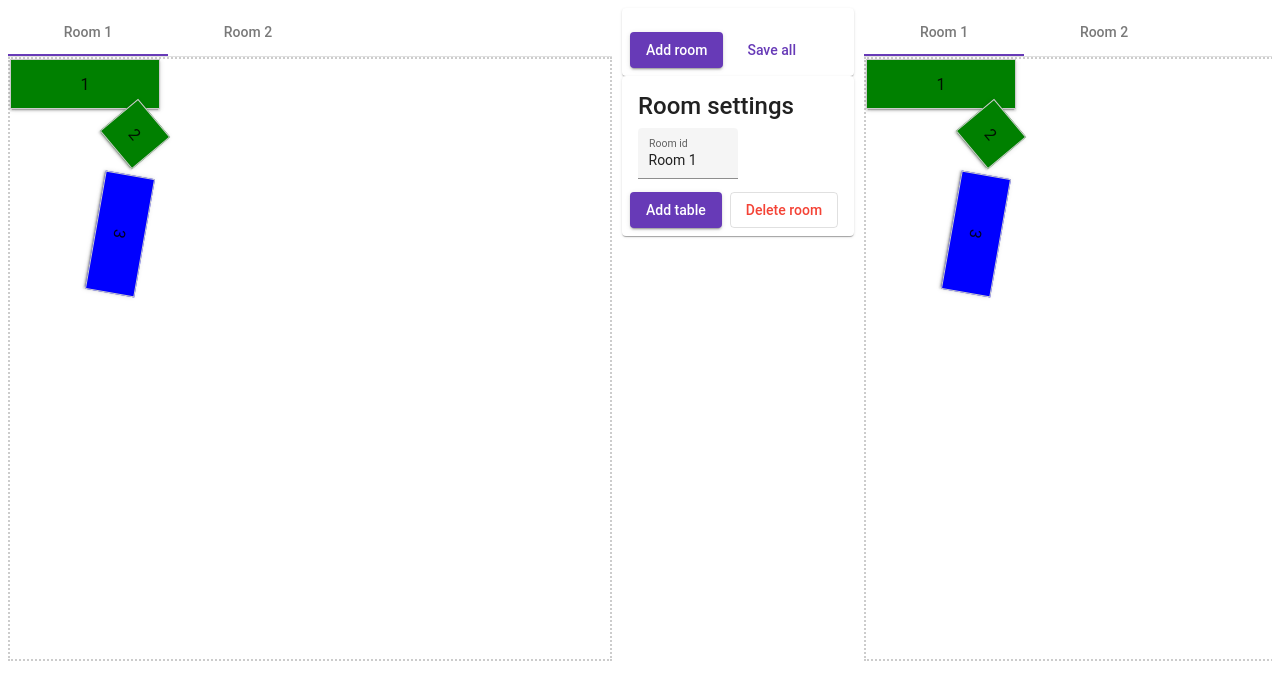
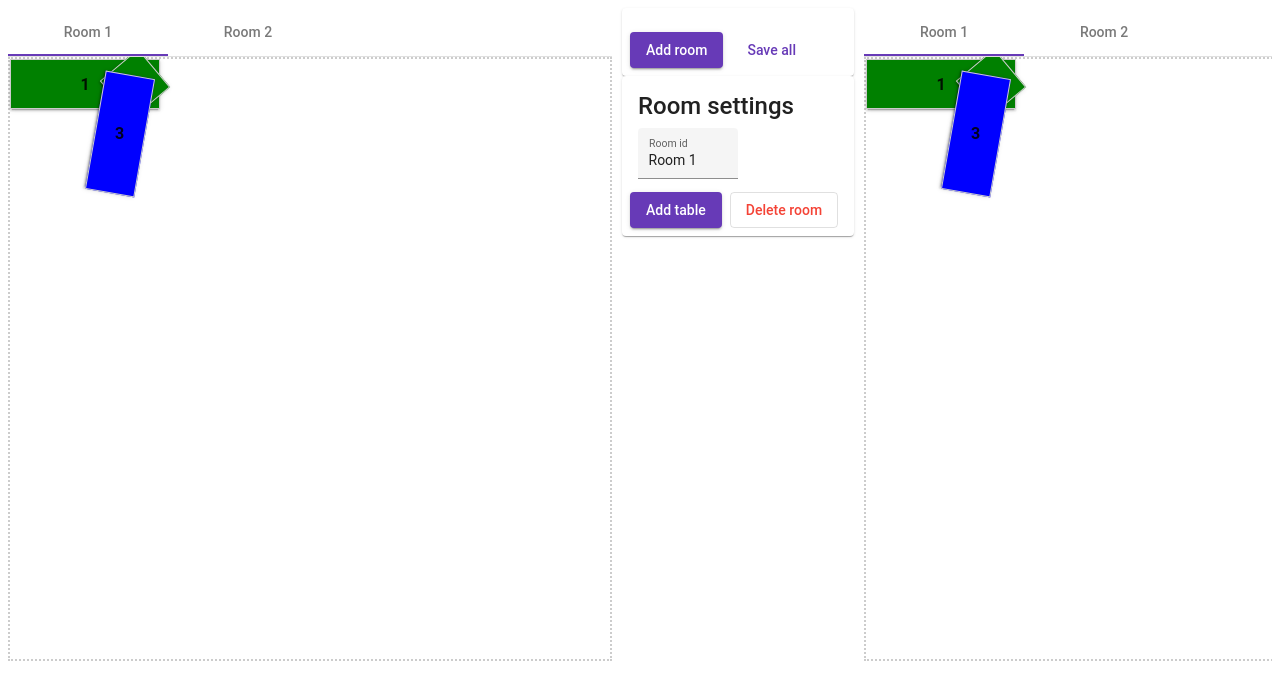
Before and after one commit to stasadj/restaurant-information-system, an Angular app in the folder frontend/: page / in a window 1280 px wide. Shown: the top 700 px of the page. Built offline with nearby package versions, Linux system fonts and the light colour scheme.

Commit message:
fixed table style

```diff
--- a/frontend/src/app/restaurant-map/table/table.component.html
+++ b/frontend/src/app/restaurant-map/table/table.component.html
@@ -22,6 +22,12 @@
       backgroundColor: table.status === 'a' ? 'green' : 'blue'
     }"
   >
-    {{ table.id }}
+    <b
+      [ngStyle]="{
+        transform: 'rotate(' + -table.rotateValue + 'deg)'
+      }"
+    >
+      {{ table.id }}
+    </b>
   </div>
 </div>
--- a/frontend/src/app/restaurant-map/table/table.component.less
+++ b/frontend/src/app/restaurant-map/table/table.component.less
@@ -6,7 +6,6 @@
   align-items: center;
   text-align: center;
   background: #fff;
-  position: relative;
   z-index: 1;
   box-sizing: border-box;
   padding: 10px;
@@ -19,3 +18,7 @@
   box-shadow: 0 5px 5px -3px rgba(0, 0, 0, 0.2),
     0 8px 10px 1px rgba(0, 0, 0, 0.14), 0 3px 14px 2px rgba(0, 0, 0, 0.12);
 }
+
+.box-draggable-wrapper {
+  position: absolute;
+}
```
